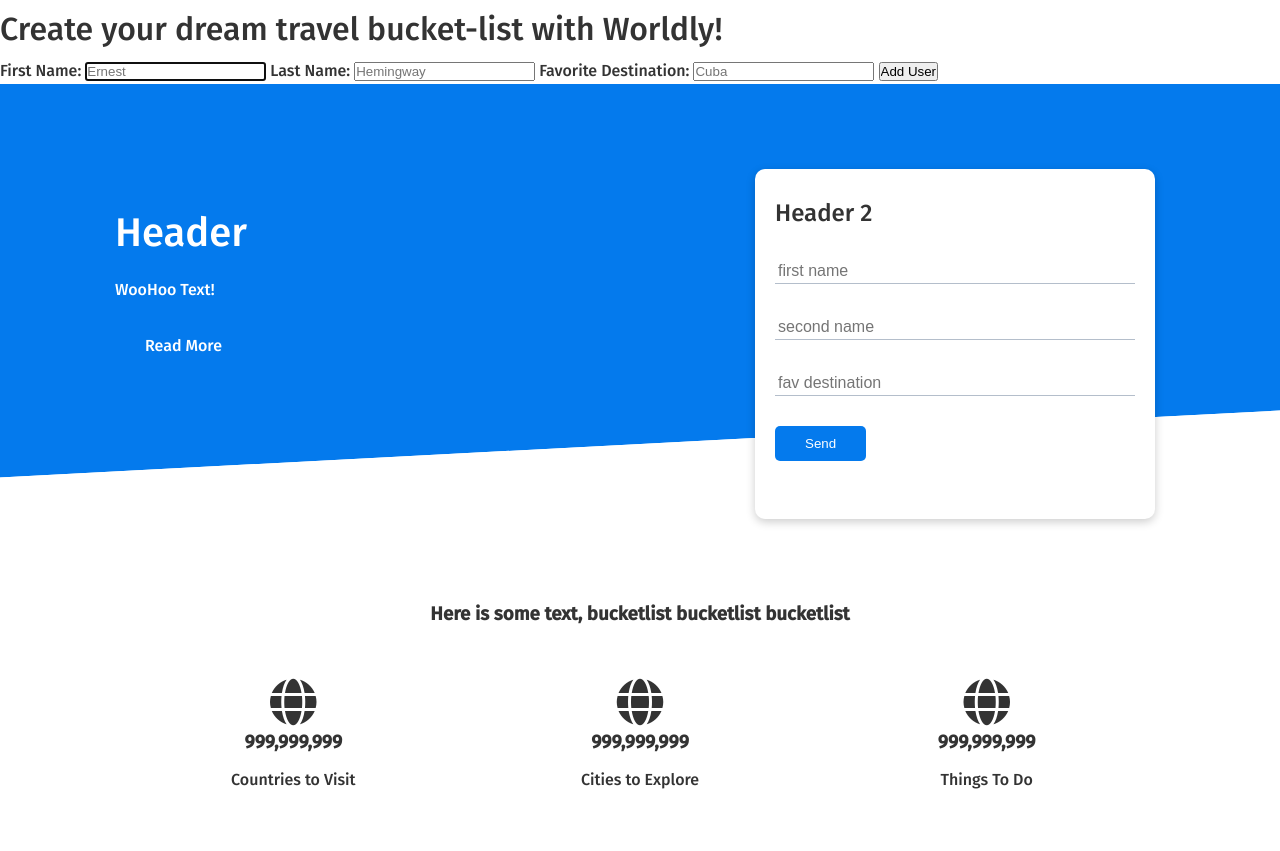
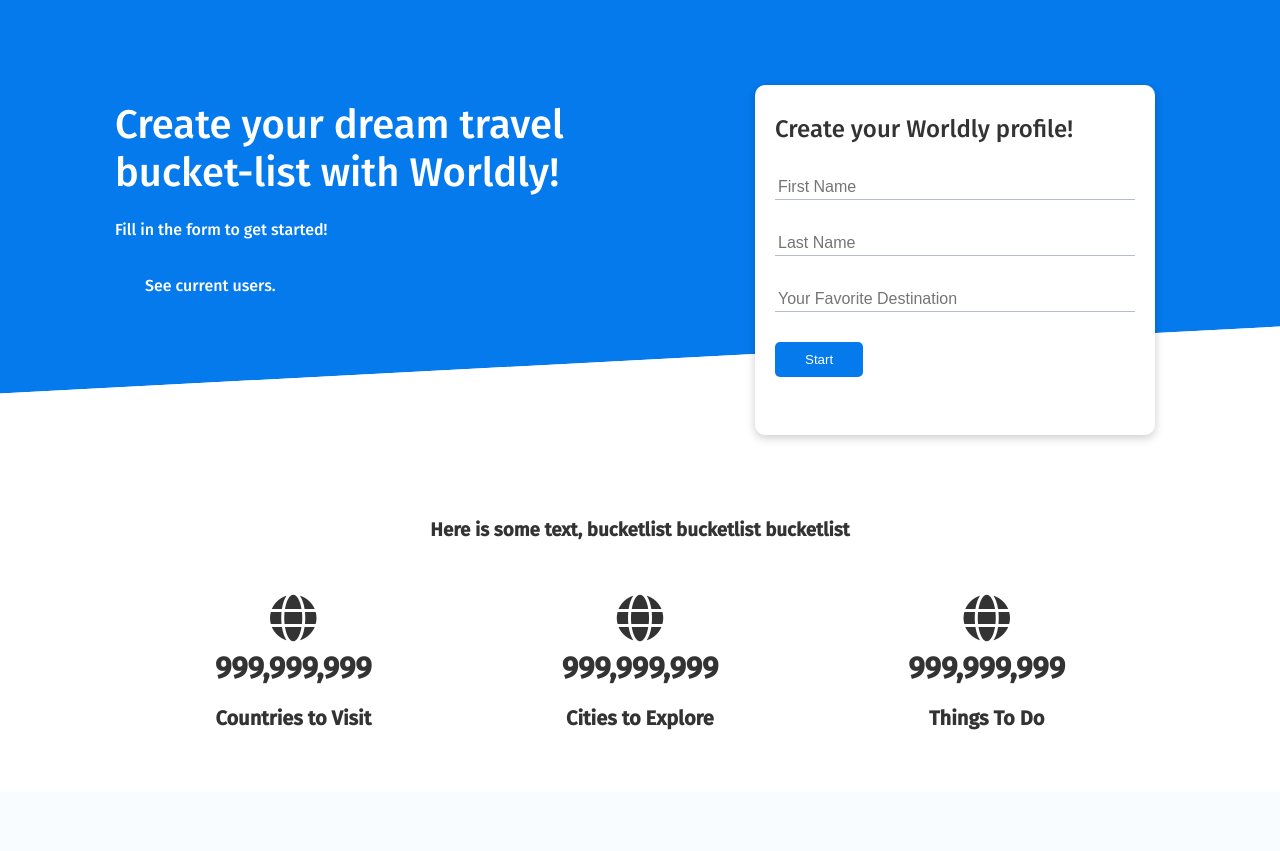
Before and after one commit to GiulianoDerosas/WorldlyProject, a Flask app: page / in a window 1280 px wide. Shown: the part 70-921 px from the top of the page. After the commit the page ends 800 px from the top, so only its background shows below. Run offline with Flask 2, Linux system fonts and the light colour scheme.

Commit message:
Replaced my simple form on the home page with better structure and style

```diff
--- a/static/css/styles.css
+++ b/static/css/styles.css
@@ -134,6 +134,14 @@
     padding-top: 100px;
 }
 
+.stats .grid h3 {
+    font-size: 30px;
+}
+
+.stats .grid p {
+    font-size: 20px;
+    font-weight: bold;
+}
 /* UTILITIES */
 .container {
     max-width: 1100px;
--- a/templates/index.html
+++ b/templates/index.html
@@ -1,7 +1,7 @@
 {% extends 'base.html'%}
 
 {% block content %}
-<h1>Create your dream travel bucket-list with Worldly!</h1>
+<!-- <h1>Create your dream travel bucket-list with Worldly!</h1>
 <div>
 <form action="/users" method="post">
     <label class="label_su"for="first_name">First Name:</label>
@@ -12,31 +12,31 @@
     <input class="input_field" type="text" id="favorite_destination" name="favorite_destination" placeholder="Cuba" required>
     <input class="add_user_btn" type='submit' value="Add User">
 </form>
-</div>
+</div> -->
 
 
   <!-- SHOWCASE -->
   <section class="showcase">
     <div class="container grid">
       <div class="showcase-text">
-        <h1>Header</h1>
-        <p>WooHoo Text!</p>
-        <a href="about.html" class="btn btn-outline">Read More</a>
+        <h1>Create your dream travel bucket-list with Worldly!</h1>
+        <p>Fill in the form to get started!</p>
+        <a href="about.html" class="btn btn-outline">See current users.</a>
       </div>
 
       <div class="showcase-form card">
-        <h2>Header 2</h2>
-        <form>
+        <h2>Create your Worldly profile!</h2>
+        <form action="/users" method="post">
             <div class="form-control">
-                <input type="text" name="name" placeholder="first name" required>
+                <input type="text" name="first_name" id="first_name" placeholder="First Name" required>
             </div>
             <div class="form-control">
-                <input type="text" name="company" placeholder="second name" required>
+                <input type="text" name="last_name" id="last_name" placeholder="Last Name" required>
             </div>
             <div class="form-control">
-                <input type="email" name="email" placeholder="fav destination" required>
+                <input type="text" name="favorite_destination" id="favorite_destination" placeholder="Your Favorite Destination" required>
             </div>
-            <input type="submit" value="Send" class="btn btn-primary">
+            <input type="submit" value="Start" class="btn btn-primary">
         </form>
       </div>
     </div>
```
Also changed, not shown: other parts of static/css/styles.css (+63 -1 lines).
